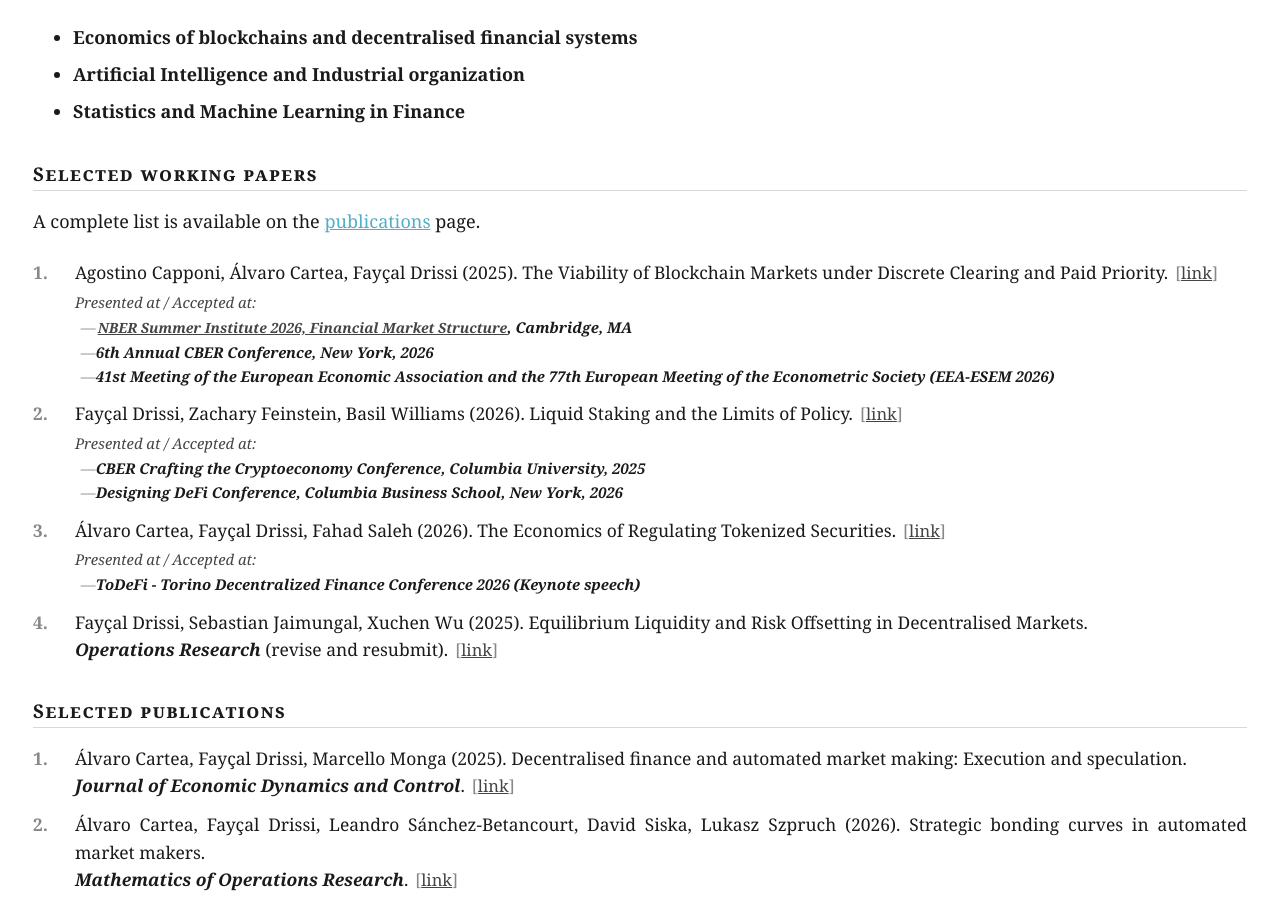
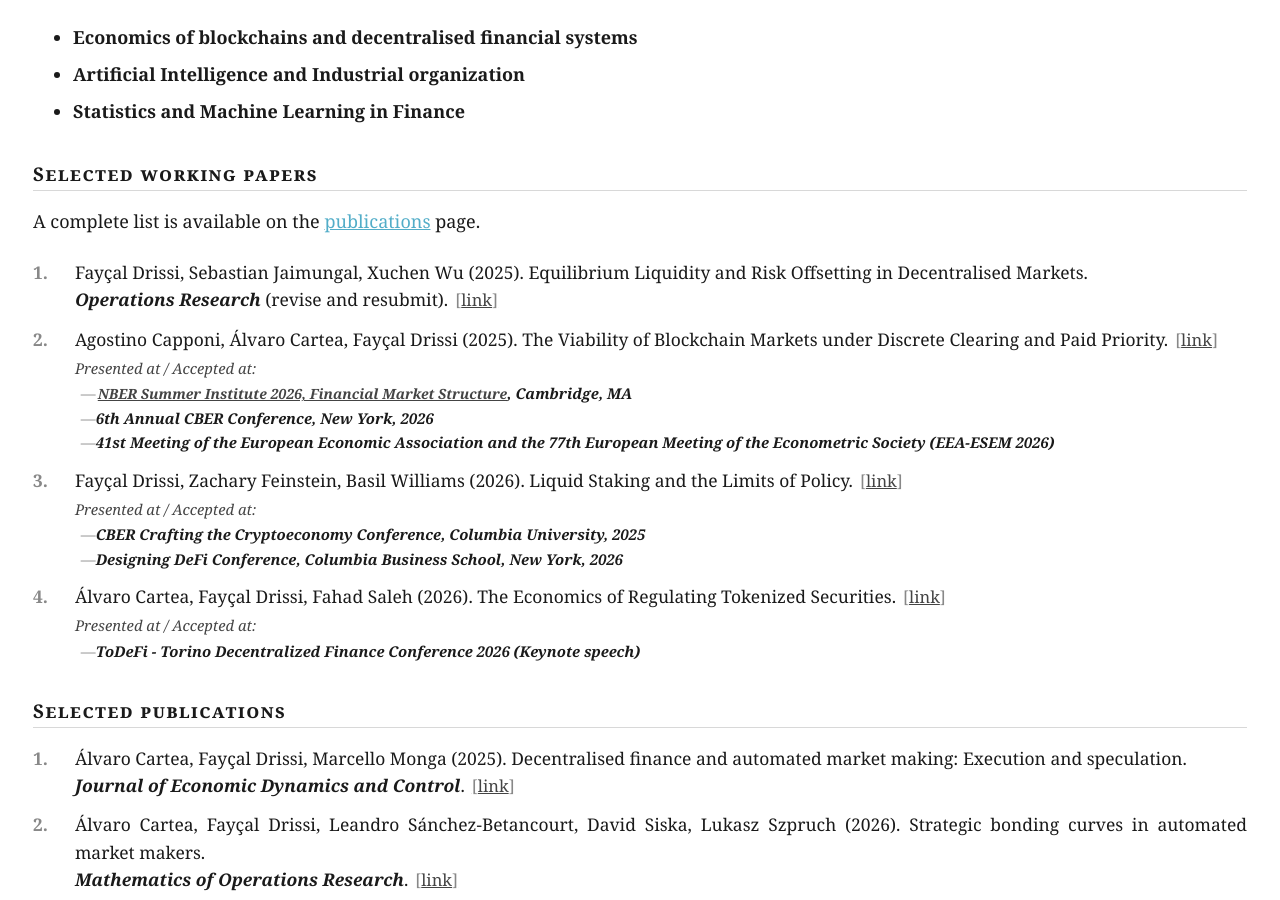
Before and after one commit to FDR0903/FDR0903.github.io, a Jekyll site: the page built from _pages/about.md, in a window 1280 px wide and 900 px high, scrolled down 443 px. Built offline with Jekyll 4.4.1, drawn with Linux system fonts in a browser that asks for light colours; some web fonts are replaced.

Commit message:
Lead Selected working papers with the Operations Research R&R
Co-Authored-By: Claude Opus 5 (1M context) <noreply@anthropic.com>

```diff
--- a/_pages/about.md
+++ b/_pages/about.md
@@ -237,6 +237,10 @@ A complete list is available on the <a href="{{ base_path }}/selected-publicatio
 
 <ol class="home-selected">
   <li>
+    Fayçal Drissi, Sebastian Jaimungal, Xuchen Wu (2025). Equilibrium Liquidity and Risk Offsetting in Decentralised Markets.<br>
+    <span class="home-paper-venue">Operations Research</span> (revise and resubmit). <a href="https://fdr0903.github.io/files/CEX_DEX.pdf">link</a>
+  </li>
+  <li>
     Agostino Capponi, Álvaro Cartea, Fayçal Drissi (2025). The Viability of Blockchain Markets under Discrete Clearing and Paid Priority. <a href="https://papers.ssrn.com/sol3/papers.cfm?abstract_id=5290232">link</a>
     <div class="home-selected-conf">
       <span class="home-conf-label">Presented at / Accepted at:</span>
@@ -265,10 +269,6 @@ A complete list is available on the <a href="{{ base_path }}/selected-publicatio
         <li>ToDeFi - Torino Decentralized Finance Conference 2026 (Keynote speech)</li>
       </ul>
     </div>
-  </li>
-  <li>
-    Fayçal Drissi, Sebastian Jaimungal, Xuchen Wu (2025). Equilibrium Liquidity and Risk Offsetting in Decentralised Markets.<br>
-    <span class="home-paper-venue">Operations Research</span> (revise and resubmit). <a href="https://fdr0903.github.io/files/CEX_DEX.pdf">link</a>
   </li>
 </ol>
 
```
